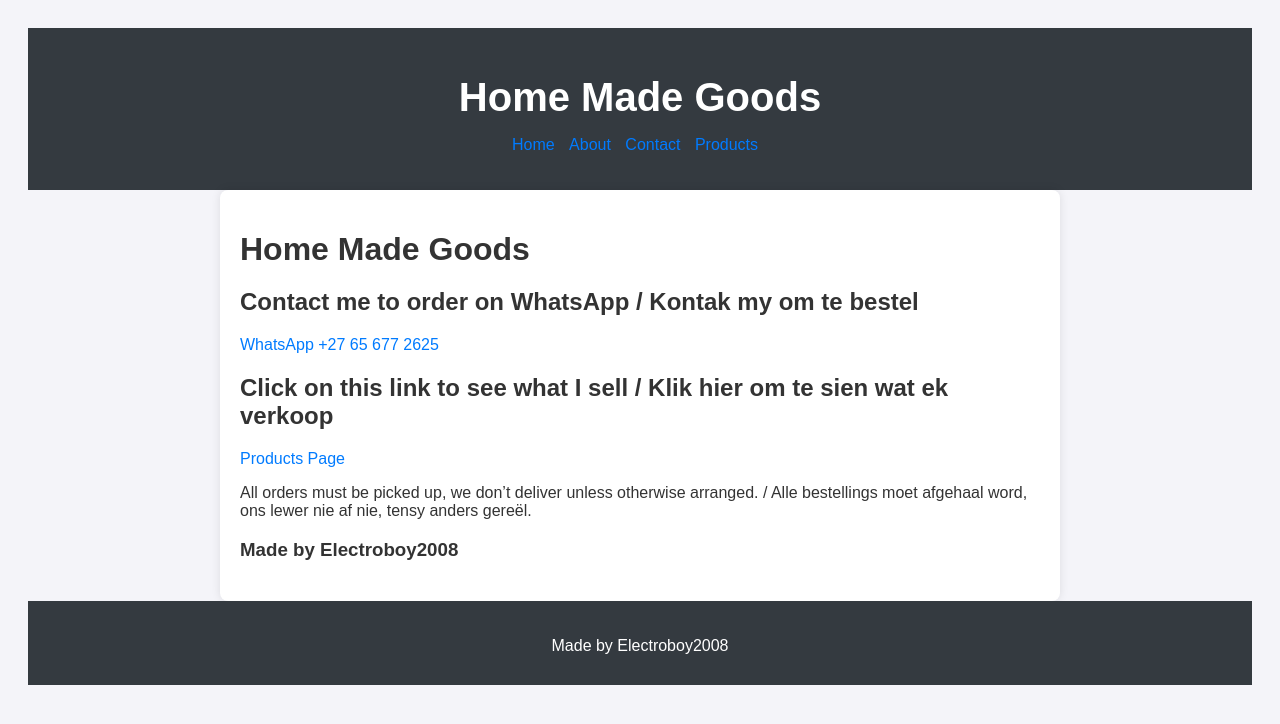
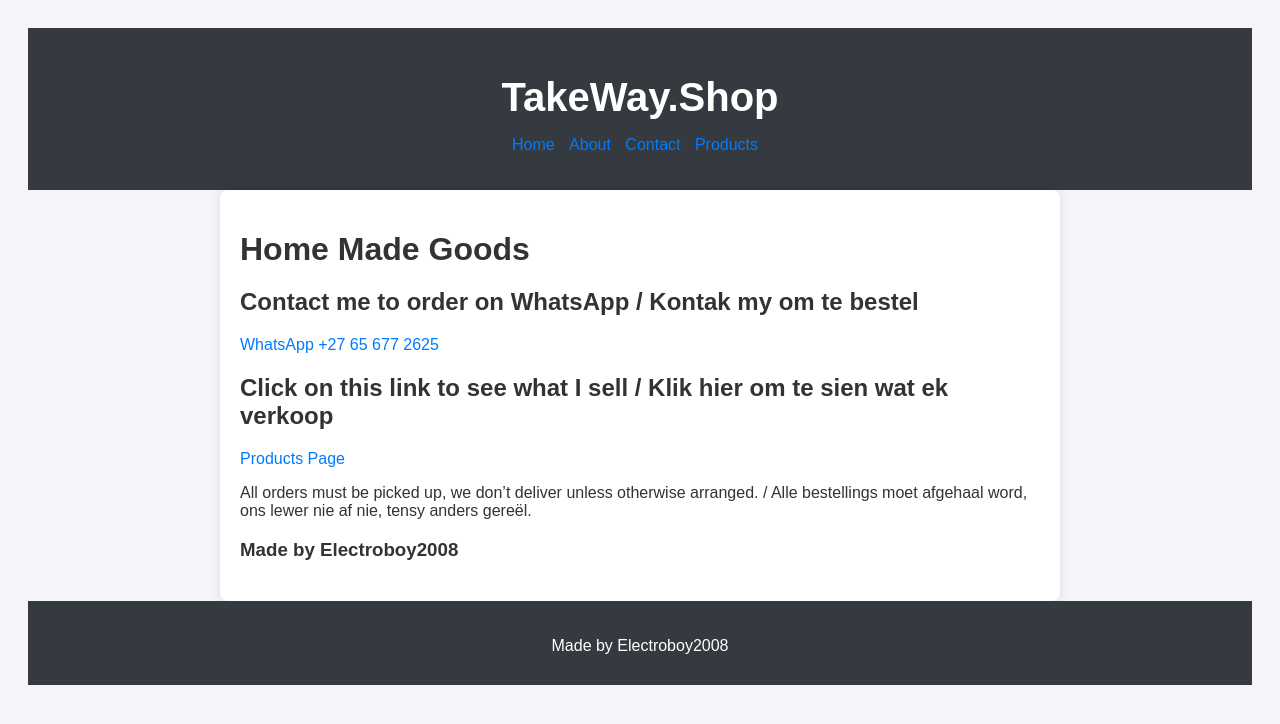
Before and after one commit to ElectroBoy10/TakeWay.Shop, a Jekyll site: the page built from index.md, in a window 1280 px wide. Shown: the top 724 px of the page. Built offline with Jekyll 4.4.1, drawn with Linux system fonts in a browser that asks for light colours.

Commit message:
Update _config.yml

```diff
--- a/_config.yml
+++ b/_config.yml
@@ -1,2 +1 @@
-theme: jekyll-theme-hacker
-title: Home Made Goods
+theme: jekyll-theme-minimal
```
